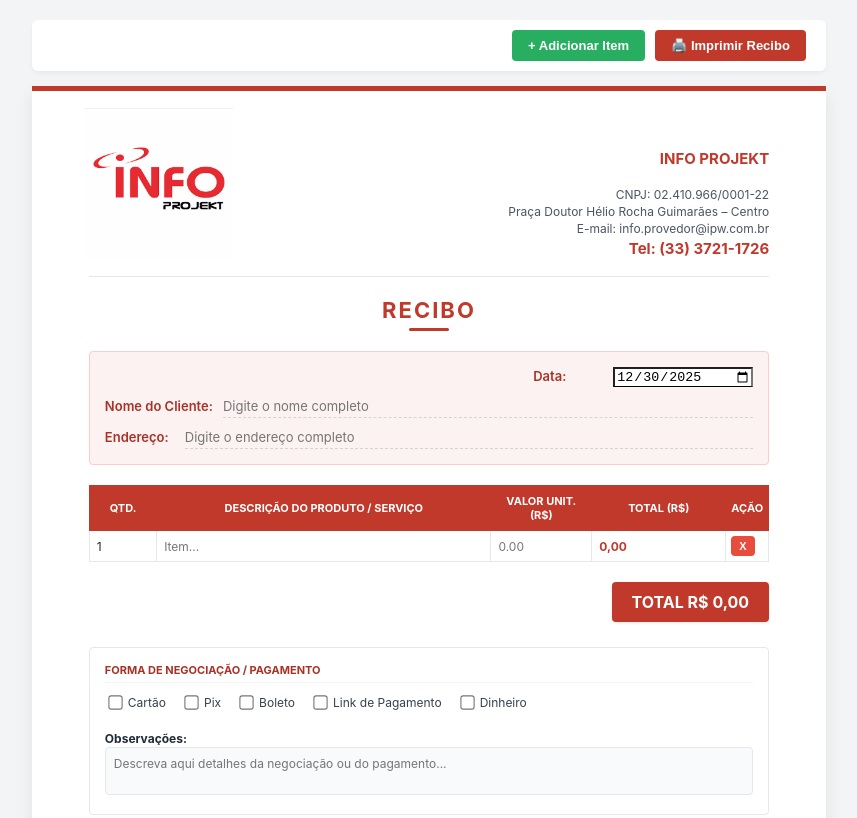
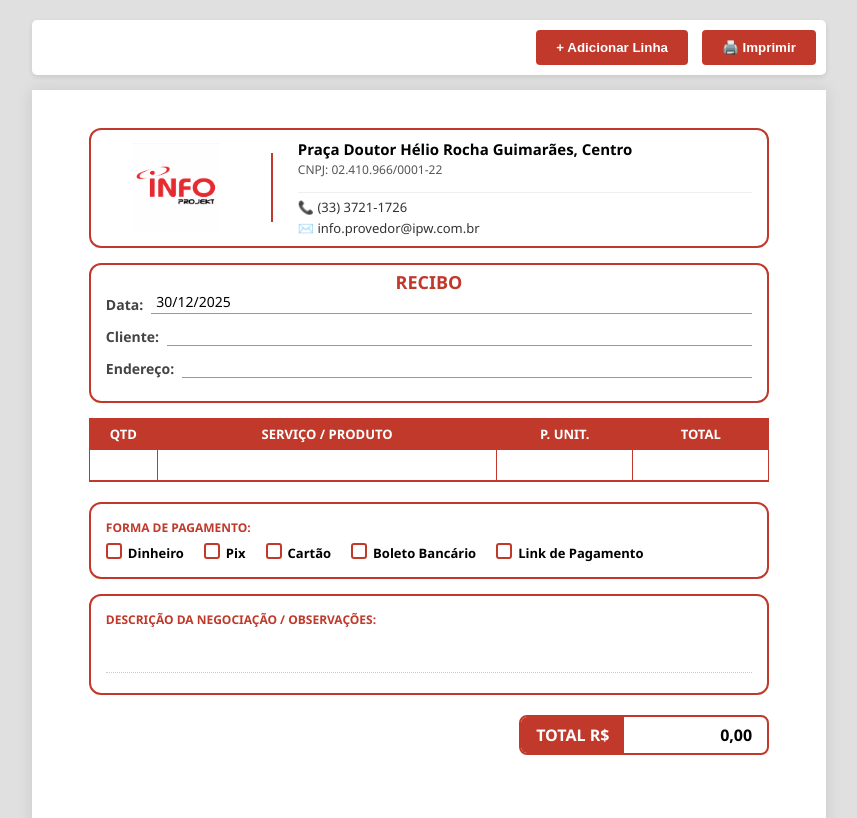
Before and after one commit to Caetano-Uriel/ReciboPDF, a plain HTML site: page index.html in a window 1280 px wide. Shown: the top 818 px of the page, without its empty margins (211-1068 px from the left). Drawn offline with Linux system fonts and the light colour scheme.

Commit message:
Add files via upload

```diff
--- a/index.html
+++ b/index.html
@@ -3,83 +3,104 @@
 <head>
     <meta charset="UTF-8">
     <meta name="viewport" content="width=device-width, initial-scale=1.0">
-    <title>Recibo - INFO PROJEKT</title>
+    <title>Recibo Profissional</title>
     <link rel="stylesheet" href="style.css">
 </head>
 <body>
 
     <div class="controles no-print">
-        <button class="btn-add" id="btnAdd"> + Adicionar Item</button>
-        <button class="btn-print" onclick="window.print()">🖨️ Imprimir Recibo</button>
+        <button id="btnAdd"> + Adicionar Linha</button>
+        <button onclick="window.print()">🖨️ Imprimir</button>
     </div>
 
     <div class="folha-a4">
 
-        <header>
-            <div class="logo-placeholder">
-                <img src="info.png" alt="info.png" height="150px">
-            </div>
-            <div class="empresa-info">
-                <strong>INFO PROJEKT</strong><br>
-                CNPJ: 02.410.966/0001-22<br>
-                Praça Doutor Hélio Rocha Guimarães – Centro<br>
-                E-mail: info.provedor@ipw.com.br<br>
-                <strong>Tel: (33) 3721-1726</strong>
-            </div>
-        </header>
-
-        <div class="titulo-doc">
-            <h1>RECIBO</h1>
-            <div class="linha-divisoria"></div>
-        </div>
-
-        <div class="dados-cliente">
-            <div class="linha-input" style="justify-content: flex-end;">
-                <label>Data:</label>
-                <input type="date" id="dataAtual" style="width: 140px; border-bottom: 1px solid #000;">
-            </div>
-            <div class="linha-input">
-                <label>Nome do Cliente:</label>
-                <input type="text" class="input-linha" placeholder="Digite o nome completo">
-            </div>
-            <div class="linha-input">
-                <label>Endereço:</label>
-                <input type="text" class="input-linha" placeholder="Digite o endereço completo">
+        <div class="secao-caixa cabecalho">
+            <div class="logo-area">
+                <img src="info.png" alt="Logo" onerror="this.style.display='none'; document.getElementById('alt-logo').style.display='block';">
+                <div id="alt-logo" style="display:none; color: #c0392b; font-weight:bold; font-size:12px;">
+                    LOGO
                 </div>
             </div>
 
+            <div class="linha-vertical"></div>
+
+            <div class="info-contato">
+                <p class="endereco-principal">
+                    Praça Doutor Hélio Rocha Guimarães, Centro
+                </p>
+                <p class="cnpj-linha">CNPJ: 02.410.966/0001-22</p>
+
+                <div class="separador-info"></div>
+
+                <div class="contato-grid">
+                    <span>📞 (33) 3721-1726</span>
+                    <span>✉️ info.provedor@ipw.com.br</span>
+                </div>
+            </div>
+        </div>
+
+        <div class="secao-caixa dados-recibo">
+            <div class="titulo-recibo">RECIBO</div>
+            <div class="campo-linha">
+                <label>Data:</label>
+                <input type="text" id="dataAtual" class="input-longo">
+            </div>
+            <div class="campo-linha">
+                <label>Cliente:</label>
+                <input type="text" class="input-longo">
+            </div>
+            <div class="campo-linha">
+                <label>Endereço:</label>
+                <input type="text" class="input-longo">
+            </div>
+        </div>
+
+        <div class="tabela-container">
             <table id="tabelaItens">
                 <thead>
                     <tr>
-                    <th width="10%">Qtd.</th>
-                    <th width="50%">Descrição do Produto / Serviço</th>
-                    <th width="15%">Valor Unit. (R$)</th>
-                    <th width="20%">Total (R$)</th>
-                    <th width="5%" class="no-print">Ação</th>
+                        <th class="col-qtd">QTD</th>
+                        <th class="col-desc">SERVIÇO / PRODUTO</th>
+                        <th class="col-unit">P. UNIT.</th>
+                        <th class="col-total">TOTAL</th>
                     </tr>
                 </thead>
                 <tbody>
                     </tbody>
             </table>
+        </div>
 
-        <div class="clearfix">
-            <div class="total-area">
-                TOTAL R$ <span id="valorTotalGeral">0,00</span>
+        <div class="secao-caixa secao-pagamento">
+            <label class="titulo-secao">FORMA DE PAGAMENTO:</label>
+            <div class="pagamento-opcoes">
+                <label class="checkbox-box">
+                    <input type="checkbox"><span class="checkmark"></span> Dinheiro
+                </label>
+                <label class="checkbox-box">
+                    <input type="checkbox"><span class="checkmark"></span> Pix
+                </label>
+                <label class="checkbox-box">
+                    <input type="checkbox"><span class="checkmark"></span> Cartão
+                </label>
+                <label class="checkbox-box">
+                    <input type="checkbox"><span class="checkmark"></span> Boleto Bancário
+                </label>
+                <label class="checkbox-box">
+                    <input type="checkbox"><span class="checkmark"></span> Link de Pagamento
+                </label>
             </div>
         </div>
 
-        <div class="pagamento-area">
-            <div class="pagamento-titulo">Forma de Negociação / Pagamento</div>
-            <div class="opcoes-pagamento">
-                <label class="checkbox-custom"><input type="checkbox"> Cartão</label>
-                <label class="checkbox-custom"><input type="checkbox"> Pix</label>
-                <label class="checkbox-custom"><input type="checkbox"> Boleto</label>
-                <label class="checkbox-custom"><input type="checkbox"> Link de Pagamento</label>
-                <label class="checkbox-custom"><input type="checkbox"> Dinheiro</label>
+        <div class="secao-caixa negociacao-box">
+            <label class="titulo-secao">DESCRIÇÃO DA NEGOCIAÇÃO / OBSERVAÇÕES:</label>
+            <textarea class="input-negociacao" rows="2" ></textarea>
         </div>
-            <div style="margin-top: 10px;">
-                <label style="font-size: 12px; font-weight: bold;">Observações:</label>
-                <textarea rows="2" class="obs-area" placeholder="Descreva aqui detalhes da negociação ou do pagamento..."></textarea>
+
+        <div class="rodape-final">
+            <div class="total-container">
+                <div class="label-total">TOTAL R$</div>
+                <div class="valor-total" id="valorTotalGeral">0,00</div>
             </div>
         </div>
 
--- a/script.js
+++ b/script.js
@@ -1,10 +1,15 @@
-// Define a data de hoje automaticamente ao carregar
 document.addEventListener("DOMContentLoaded", function() {
-    document.getElementById('dataAtual').valueAsDate = new Date();
-    // Adiciona a primeira linha inicial
+    // 1. Data de Hoje
+    const hoje = new Date();
+    const dia = String(hoje.getDate()).padStart(2, '0');
+    const mes = String(hoje.getMonth() + 1).padStart(2, '0');
+    const ano = hoje.getFullYear();
+    document.getElementById('dataAtual').value = `${dia}/${mes}/${ano}`;
+
+    // 2. Adiciona APENAS UMA linha inicial
     adicionarLinha();
 
-    // Adiciona o evento de click ao botão
+    // 3. Botão adicionar
     document.getElementById('btnAdd').addEventListener('click', adicionarLinha);
 });
 
@@ -12,56 +17,29 @@ function adicionarLinha() {
     const tbody = document.getElementById('tabelaItens').getElementsByTagName('tbody')[0];
     const row = tbody.insertRow();
 
-    // Célula Quantidade
+    // QTD
     const cellQtd = row.insertCell(0);
     const inputQtd = document.createElement('input');
-    inputQtd.type = 'number';
-    inputQtd.value = 1;
-    inputQtd.min = 1;
-    inputQtd.addEventListener('input', calcularTotal); // Event listener moderno
+    inputQtd.addEventListener('input', calcularTotal);
     cellQtd.appendChild(inputQtd);
 
-    // Célula Descrição
+    // DESCRIÇÃO
     const cellDesc = row.insertCell(1);
     cellDesc.className = 'col-desc';
     const inputDesc = document.createElement('input');
-    inputDesc.type = 'text';
-    inputDesc.placeholder = 'Item...';
     cellDesc.appendChild(inputDesc);
 
-    // Célula Valor Unitário
+    // VALOR UNIT
     const cellValor = row.insertCell(2);
     const inputValor = document.createElement('input');
-    inputValor.type = 'number';
-    inputValor.step = '0.01';
-    inputValor.placeholder = '0.00';
-    inputValor.addEventListener('input', calcularTotal); // Event listener moderno
+    inputValor.addEventListener('input', calcularTotal);
     cellValor.appendChild(inputValor);
 
-    // Célula Total da Linha
+    // TOTAL
     const cellTotal = row.insertCell(3);
-    cellTotal.className = 'col-total';
     const inputTotal = document.createElement('input');
-    inputTotal.type = 'text';
     inputTotal.readOnly = true;
-    inputTotal.value = '0,00';
     cellTotal.appendChild(inputTotal);
-
-    // Célula Ação (Remover) - Visível apenas na tela
-    const cellAcao = row.insertCell(4);
-    cellAcao.className = 'no-print';
-    const btnRemove = document.createElement('button');
-    btnRemove.innerText = 'X';
-    btnRemove.className = 'btn-remove';
-    btnRemove.onclick = function() {
-        if (tbody.rows.length > 1) {
-            row.remove();
-            calcularTotal();
-        } else {
-            alert("O recibo deve ter pelo menos um item.");
-        }
-    };
-    cellAcao.appendChild(btnRemove);
 }
 
 function calcularTotal() {
@@ -71,22 +49,26 @@ function calcularTotal() {
     for (let i = 0; i < tbody.rows.length; i++) {
         const row = tbody.rows[i];
 
-        // Pega os inputs dentro das células
-        const qtdInput = row.cells[0].getElementsByTagName('input')[0];
-        const valorInput = row.cells[2].getElementsByTagName('input')[0];
-        const totalInput = row.cells[3].getElementsByTagName('input')[0];
+        const qVal = row.cells[0].getElementsByTagName('input')[0].value.replace(',', '.');
+        const vVal = row.cells[2].getElementsByTagName('input')[0].value.replace(',', '.');
+        const tInput = row.cells[3].getElementsByTagName('input')[0];
 
-        const qtd = parseFloat(qtdInput.value) || 0;
-        const valor = parseFloat(valorInput.value) || 0;
+        const qtd = parseFloat(qVal);
+        const valor = parseFloat(vVal);
 
-        const totalLinha = qtd * valor;
-
-        // Atualiza o input de total da linha (formatado)
-        totalInput.value = totalLinha.toLocaleString('pt-BR', {minimumFractionDigits: 2, maximumFractionDigits: 2});
-
-        totalGeral += totalLinha;
+        if (!isNaN(qtd) && !isNaN(valor)) {
+            const linhaTotal = qtd * valor;
+            tInput.value = linhaTotal.toLocaleString('pt-BR', {minimumFractionDigits: 2, maximumFractionDigits: 2});
+            totalGeral += linhaTotal;
+        } else {
+            tInput.value = '';
+        }
     }
 
-    // Atualiza o Total Geral em destaque
-    document.getElementById('valorTotalGeral').innerText = totalGeral.toLocaleString('pt-BR', {minimumFractionDigits: 2, maximumFractionDigits: 2});
+    const totalEl = document.getElementById('valorTotalGeral');
+    if (totalGeral > 0) {
+        totalEl.innerText = totalGeral.toLocaleString('pt-BR', {minimumFractionDigits: 2, maximumFractionDigits: 2});
+    } else {
+        totalEl.innerText = '0,00';
+    }
 }
--- a/style.css
+++ b/style.css
@@ -1,370 +1,350 @@
-/* --- VARIÁVEIS E RESET --- */
+/* --- RESET E VARIÁVEIS --- */
 :root {
-    --cor-primaria: #c0392b; /* Vermelho profissional */
-    --cor-secundaria: #a93226; /* Vermelho mais escuro */
-    --cor-borda: #d1d5db;
-    --cor-fundo-tela: #f3f4f6;
-    --cor-papel: #ffffff;
-    --fonte-padrao: 'Inter', -apple-system, BlinkMacSystemFont, "Segoe UI", Roboto, Helvetica, Arial, sans-serif;
+    --cor-primaria: #c0392b; /* Vermelho Info Projekt */
+    --cor-texto: #000;
+    --cinza-borda: #ccc;
 }
 
 * {
     box-sizing: border-box;
+    margin: 0;
+    padding: 0;
 }
 
 body {
-    font-family: var(--fonte-padrao);
-    background-color: var(--cor-fundo-tela);
-    color: #1f2937;
-    margin: 0;
+    font-family: 'Segoe UI', Arial, sans-serif;
+    background-color: #e0e0e0;
     padding: 20px;
     display: flex;
     flex-direction: column;
     align-items: center;
-    -webkit-font-smoothing: antialiased;
+    color: var(--cor-texto);
 }
 
-/* --- CONTROLES (BOTÕES - APARECEM SÓ NA TELA) --- */
+/* BOTÕES (TELA) */
 .controles {
     margin-bottom: 15px;
+    padding: 10px;
     background: #fff;
-    padding: 10px 20px;
-    border-radius: 6px;
-    box-shadow: 0 2px 4px rgba(0,0,0,0.05);
+    border-radius: 5px;
+    box-shadow: 0 2px 5px rgba(0,0,0,0.1);
     width: 210mm;
-    display: flex;
-    justify-content: flex-end;
-    gap: 10px;
+    text-align: right;
 }
 
-button {
-    padding: 8px 16px;
+.controles button {
+    padding: 10px 20px;
+    margin-left: 10px;
     cursor: pointer;
+    background-color: var(--cor-primaria);
+    color: white;
     border: none;
     border-radius: 4px;
-    font-size: 13px;
-    font-weight: 600;
-    transition: all 0.2s ease;
-    display: inline-flex;
-    align-items: center;
-    gap: 5px;
+    font-weight: bold;
 }
 
-.btn-add { background-color: #27ae60; color: white; } /* Verde para adicionar */
-.btn-add:hover { background-color: #219150; transform: translateY(-1px); }
-
-.btn-print { background-color: var(--cor-primaria); color: white; }
-.btn-print:hover { background-color: var(--cor-secundaria); transform: translateY(-1px); }
-
-.btn-remove {
-    background-color: #e74c3c;
-    color: white;
-    padding: 4px 8px;
-    border-radius: 4px;
-    font-size: 11px;
-}
-.btn-remove:hover { background-color: #c0392b; }
-
-/* --- FOLHA A4 --- */
+/* FOLHA A4 */
 .folha-a4 {
-    background-color: var(--cor-papel);
+    background-color: #fff;
     width: 210mm;
     min-height: 297mm;
-    padding: 15mm; /* Margem ajustada */
-    box-shadow: 0 8px 16px rgba(0,0,0,0.08);
+    padding: 10mm 15mm;
+    box-shadow: 0 0 15px rgba(0,0,0,0.1);
     position: relative;
-    border-top: 5px solid var(--cor-primaria);
+    display: block;
 }
 
-/* --- CABEÇALHO --- */
-header {
-    display: flex;
-    justify-content: space-between;
-    align-items: flex-start;
-    margin-bottom: 20px;
-    border-bottom: 1px solid #e5e7eb;
-    padding-bottom: 15px;
+/* CAIXAS PADRÃO */
+.secao-caixa {
+    border: 2px solid var(--cor-primaria);
+    border-radius: 12px;
+    padding: 15px;
+    margin-bottom: 15px;
+    background: #fff;
 }
 
-.logo-placeholder {
-    width: 140px;
-    height: 70px;
-    background-color: #f9fafb;
-    border: 1px dashed #9ca3af;
-    border-radius: 4px;
+/* --- CABEÇALHO MELHORADO --- */
+.cabecalho {
+    display: flex;
+    height: 120px; /* Um pouco mais alto para acomodar bem as infos */
+    align-items: center;
+}
+
+.logo-area {
+    flex: 0 0 140px;
     display: flex;
     align-items: center;
     justify-content: center;
-    color: #9ca3af;
+    text-align: center;
+}
+
+.logo-area img {
+    max-width: 100%;
+    max-height: 90px;
+    object-fit: contain;
+}
+
+.linha-vertical {
+    width: 2px;
+    background-color: var(--cor-primaria);
+    height: 80%;
+    margin: 0 25px;
+}
+
+/* Informações de contato reestilizadas */
+.info-contato {
+    flex: 1;
+    display: flex;
+    flex-direction: column;
+    justify-content: center;
+    font-size: 13px;
+    line-height: 1.4;
+    color: #333;
+}
+
+.endereco-principal {
+    font-weight: bold;
+    font-size: 15px;
+    color: #000;
+    margin-bottom: 2px;
+}
+
+.cnpj-linha {
     font-size: 12px;
+    color: #555;
+    margin-bottom: 8px;
+}
+
+.separador-info {
+    width: 100%;
+    height: 1px;
+    background-color: #eee;
+    margin: 5px 0;
+}
+
+.contato-grid {
+    display: flex;
+    flex-direction: column;
+    gap: 3px;
     font-weight: 500;
 }
 
-.empresa-info {
-    text-align: right;
-    font-size: 12px;
-    line-height: 1.4;
-    color: #4b5563;
+/* --- DADOS RECIBO --- */
+.dados-recibo {
+    position: relative;
+    padding-top: 25px;
 }
 
-.empresa-info strong {
-    font-size: 15px;
+.titulo-recibo {
+    position: absolute;
+    top: 5px;
+    left: 0;
+    width: 100%;
+    text-align: center;
+    font-weight: bold;
+    font-size: 18px;
     color: var(--cor-primaria);
-    display: block;
-    margin-bottom: 2px;
+    text-transform: uppercase;
 }
 
-/* --- TÍTULO --- */
-.titulo-doc {
-    text-align: center;
+.campo-linha {
+    display: flex;
+    align-items: flex-end;
+    margin-bottom: 8px;
+}
+
+.campo-linha label {
+    margin-right: 8px;
+    font-weight: 600;
+    color: #444;
+    font-size: 14px;
+}
+
+.input-longo {
+    flex: 1;
+    border: none;
+    border-bottom: 1px solid #999;
+    font-size: 14px;
+    padding: 2px 5px;
+    outline: none;
+    font-family: inherit;
+    color: #000;
+}
+
+/* --- TABELA --- */
+.tabela-container {
     margin-bottom: 20px;
 }
 
-.titulo-doc h1 {
-    margin: 0;
-    font-size: 22px;
-    color: var(--cor-primaria);
-    text-transform: uppercase;
-    letter-spacing: 2px;
-    font-weight: 700;
-}
-
-.linha-divisoria {
-    height: 3px;
-    width: 40px;
-    background-color: var(--cor-primaria);
-    margin: 5px auto 0;
-    border-radius: 2px;
-}
-
-/* --- INPUTS E FORMULÁRIOS --- */
-.dados-cliente {
-    margin-bottom: 20px;
-    background: #fdf2f2; /* Fundo levemente avermelhado na tela */
-    padding: 15px;
-    border-radius: 4px;
-    border: 1px solid #fecaca;
-}
-
-.linha-input {
-    margin-bottom: 8px;
-    display: flex;
-    align-items: baseline;
-}
-
-.linha-input:last-child { margin-bottom: 0; }
-
-.linha-input label {
-    font-weight: 600;
-    margin-right: 10px;
-    min-width: 70px;
-    color: var(--cor-secundaria);
-    font-size: 13px;
-}
-
-.input-linha {
-    flex: 1;
-    border: none;
-    border-bottom: 1px dashed var(--cor-borda);
-    padding: 3px 0;
-    font-size: 13px;
-    color: #1f2937;
-    background: transparent;
-    font-family: inherit;
-}
-
-.input-linha:focus {
-    outline: none;
-    border-bottom: 1px solid var(--cor-primaria);
-}
-
-/* --- TABELA --- */
 table {
     width: 100%;
     border-collapse: collapse;
-    margin-bottom: 20px;
-    font-size: 12px;
 }
 
 th {
     background-color: var(--cor-primaria);
-    color: white;
-    padding: 8px 5px;
+    color: #fff;
+    padding: 6px;
+    text-align: center;
+    border: 1px solid var(--cor-primaria);
+    font-size: 13px;
     text-transform: uppercase;
-    font-size: 11px;
-    border: 1px solid var(--cor-primaria);
 }
 
 td {
-    border: 1px solid #e5e7eb;
-    padding: 5px;
-    vertical-align: middle;
+    border: 1px solid var(--cinza-borda);
+    border-left: 1px solid var(--cor-primaria);
+    border-right: 1px solid var(--cor-primaria);
+    padding: 4px;
+    height: 24px;
 }
 
 td input {
     width: 100%;
     border: none;
     outline: none;
-    font-size: 12px;
+    background: transparent;
+    font-size: 13px;
     font-family: inherit;
-    padding: 2px;
-    color: #1f2937;
-    background: transparent;
+    text-align: center;
+}
+td.col-desc input { text-align: left; }
+
+.col-qtd { width: 10%; }
+.col-desc { width: 50%; }
+.col-unit { width: 20%; }
+.col-total { width: 20%; }
+
+table tbody tr:last-child td {
+    border-bottom: 2px solid var(--cor-primaria);
 }
 
-td input:focus {
-    background-color: #fff1f2;
+/* --- SEÇÃO PAGAMENTO --- */
+.secao-pagamento {
+    margin-top: 0;
 }
 
-.col-desc { text-align: left; }
-.col-total input {
-    font-weight: 700;
+.titulo-secao {
+    display: block;
+    font-weight: bold;
+    font-size: 12px;
     color: var(--cor-primaria);
+    margin-bottom: 8px;
+    text-transform: uppercase;
 }
 
-/* --- TOTAL --- */
-.total-area {
-    float: right;
-    background-color: var(--cor-primaria);
-    color: white;
-    padding: 10px 20px;
-    border-radius: 4px;
-    font-size: 16px;
-    font-weight: 700;
-    box-shadow: 0 1px 3px rgba(0,0,0,0.1);
+.pagamento-opcoes {
+    display: flex;
+    flex-wrap: wrap;
+    gap: 10px 20px;
 }
 
-.clearfix::after {
-    content: "";
-    clear: both;
-    display: table;
-}
-
-/* --- PAGAMENTO --- */
-.pagamento-area {
-    margin-top: 25px;
-    border: 1px solid #e5e7eb;
-    padding: 15px;
-    border-radius: 4px;
-    page-break-inside: avoid;
-}
-
-.pagamento-titulo {
-    font-weight: 700;
-    color: var(--cor-secundaria);
-    text-transform: uppercase;
-    font-size: 11px;
-    margin-bottom: 10px;
-    border-bottom: 1px solid #f3f4f6;
-    padding-bottom: 5px;
-}
-
-.opcoes-pagamento {
-    display: flex;
-    gap: 15px;
-    flex-wrap: wrap;
-    margin-bottom: 15px;
-}
-
-.checkbox-custom {
+.checkbox-box {
     display: flex;
     align-items: center;
     cursor: pointer;
-    font-size: 12px;
-    color: #374151;
+    position: relative;
+    padding-left: 22px;
+    font-weight: 600;
+    font-size: 13px;
 }
 
-.checkbox-custom input {
-    margin-right: 6px;
-    transform: scale(1.1);
+.checkbox-box input {
+    position: absolute;
+    opacity: 0;
     cursor: pointer;
-    accent-color: var(--cor-primaria);
 }
 
-.obs-area {
-    width: 100%;
-    border: 1px solid #e5e7eb;
-    background-color: #f9fafb;
-    border-radius: 4px;
-    padding: 8px;
-    resize: none;
-    outline: none;
-    font-family: inherit;
-    font-size: 12px;
-    color: #374151;
+.checkmark {
+    position: absolute;
+    left: 0;
+    top: -1px;
+    height: 16px;
+    width: 16px;
+    border: 2px solid var(--cor-primaria);
+    background-color: #fff;
+    border-radius: 3px;
 }
 
-/* --- CONFIGURAÇÕES ESPECIAIS DE IMPRESSÃO --- */
+.checkbox-box input:checked ~ .checkmark {
+    background-color: var(--cor-primaria);
+}
+
+/* --- SEÇÃO NEGOCIAÇÃO --- */
+.input-negociacao {
+    width: 100%;
+    border: none;
+    resize: none;
+    font-family: inherit;
+    font-size: 13px;
+    background: transparent;
+    border-bottom: 1px dotted #ccc;
+    outline: none;
+}
+
+/* --- TOTAL (RODAPÉ) --- */
+.rodape-final {
+    display: flex;
+    justify-content: flex-end;
+    margin-top: 20px;
+}
+
+.total-container {
+    display: flex;
+    border: 2px solid var(--cor-primaria);
+    height: 40px;
+    width: 250px;
+    border-radius: 8px;
+    overflow: hidden;
+    background: #fff;
+}
+
+.label-total {
+    background-color: var(--cor-primaria);
+    color: #fff;
+    font-weight: bold;
+    display: flex;
+    align-items: center;
+    justify-content: center;
+    padding: 0 15px;
+    font-size: 16px;
+    flex: 0 0 auto;
+}
+
+.valor-total {
+    flex: 1;
+    display: flex;
+    align-items: center;
+    justify-content: flex-end;
+    padding-right: 15px;
+    font-weight: bold;
+    font-size: 16px;
+    color: #000;
+}
+
+/* --- IMPRESSÃO --- */
 @media print {
-    /* 1. Remove cabeçalhos e rodapés automáticos do navegador */
     @page {
         size: A4;
         margin: 0;
     }
+    body { margin: 0; padding: 0; background: none; -webkit-print-color-adjust: exact; print-color-adjust: exact; }
+    .no-print, .controles { display: none !important; }
 
-    /* 2. Reseta o corpo da página para impressão */
-    body {
-        background: none;
-        padding: 0;
+    .folha-a4 {
+        width: 100%;
         margin: 0;
-        -webkit-print-color-adjust: exact;
-        print-color-adjust: exact;
-        width: 100%;
-        height: 100%;
+        padding: 10mm;
+        box-shadow: none;
+        border: none;
+        height: auto;
+        min-height: 297mm;
     }
 
-    /* 3. Esconde classes e botões marcados */
-    .no-print, .controles, .btn-remove {
-        display: none !important;
+    th, .label-total, .checkbox-box input:checked ~ .checkmark {
+        background-color: var(--cor-primaria) !important;
+        color: white !important;
     }
 
-    /* 4. Configura a folha para ocupar exatamente o papel */
-    .folha-a4 {
-        width: 210mm;
-        min-height: 297mm;
-        height: auto;
-        box-shadow: none;
-        margin: 0;
-        padding: 15mm; /* Margem interna da impressão */
-        border: none;
-        page-break-after: avoid;
-    }
-
-    /* 5. Estilização para economia de tinta e clareza */
-    .dados-cliente {
-        background-color: transparent !important;
-        border: none;
-        padding: 0;
-        margin-bottom: 15px;
-    }
-
-    .input-linha {
-        border-bottom: 1px solid #000;
-    }
-
-    th {
-        background-color: #e5e5e5 !important;
-        color: black !important;
-        border: 1px solid #000;
-    }
-
-    td { border: 1px solid #000; }
-
-    .total-area {
-        background-color: transparent !important;
-        color: black !important;
-        border: 2px solid #000;
-        box-shadow: none;
-    }
-
-    textarea {
-        border: 1px solid #999;
-    }
-
-    /* 6. Correção dos Checkboxes */
-    .checkbox-custom input {
-        appearance: checkbox;
-        -webkit-appearance: checkbox;
-        box-shadow: none;
-    }
+    .input-negociacao { border-bottom: 1px solid #000; }
 }
```
Lines whose indentation alone changed are shown as unchanged.
